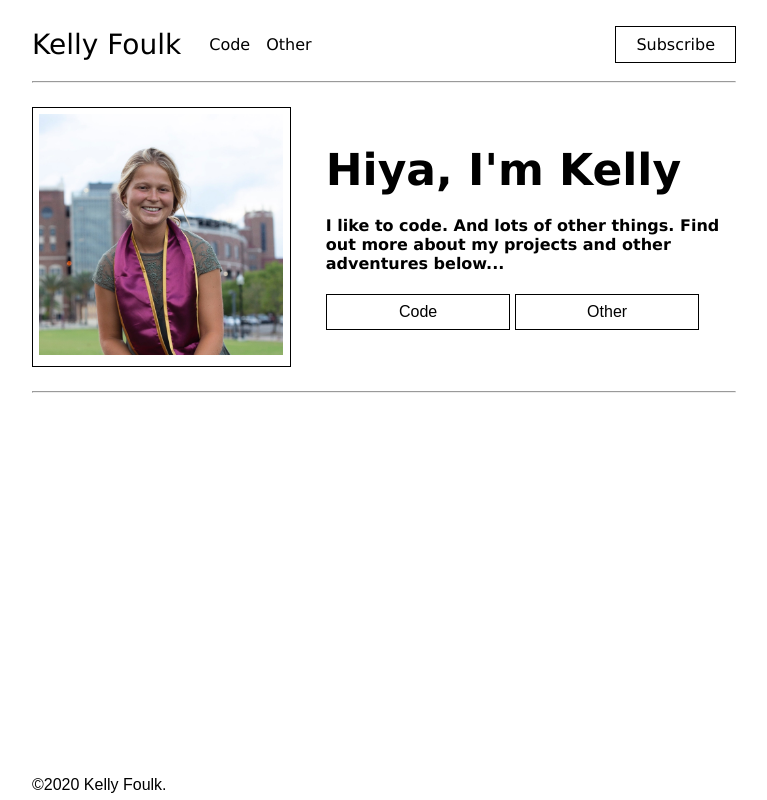
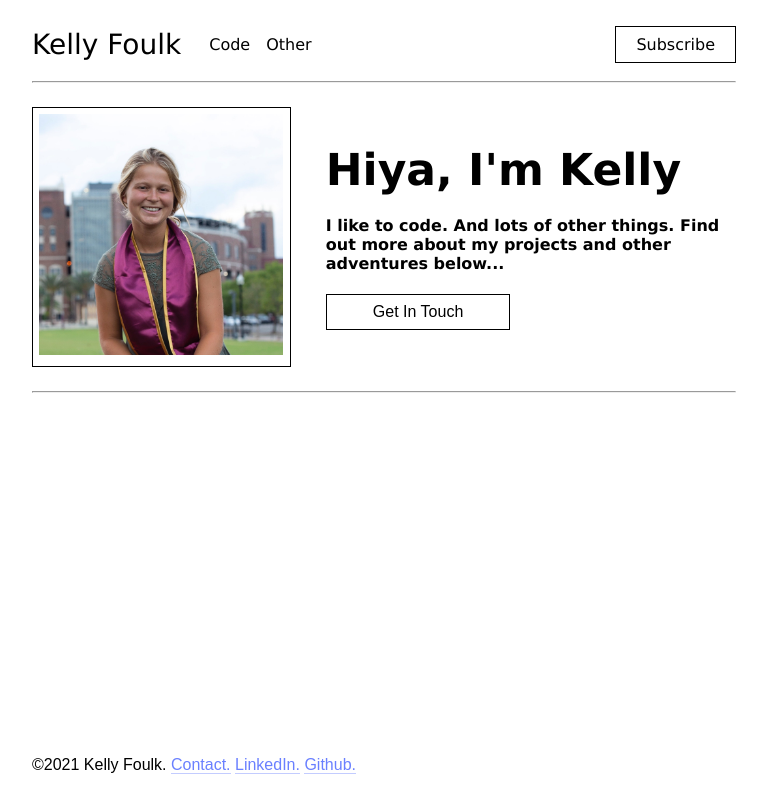
Before and after one commit to klfoulk16/personal_website, a Flask app: page / in a window 1280 px wide. Shown: the whole page, without its empty margins (256-1023 px from the left). Run offline with Flask 2, Linux system fonts and the light colour scheme; data that the repository does not hold is empty; some libraries are stand-ins or nearby versions.

Commit message:
Added contact information and RC Scout.

```diff
--- a/application/static/styles.css
+++ b/application/static/styles.css
@@ -21,14 +21,14 @@ header {
 
 body {
 	font-family: Arial, sans-serif;
-	padding-bottom: 5rem;    /* White-Space to Include Footer*/
+	padding-bottom: 10rem;    /* White-Space to Include Footer*/
 }
 
 footer {
 	/* Situating the footer */
 	position: absolute;
-	bottom: 0;
-	height: 1.5rem;            /* Footer height */
+	bottom: .25em;
+	height: 5.5rem;            /* Footer height */
 }
 
 h1, h3, h4 {
--- a/application/templates/blog/index.html
+++ b/application/templates/blog/index.html
@@ -13,8 +13,7 @@
         <h1>Hiya, I'm Kelly</h1>
         <h4>I like to code. And lots of other things. Find out more about my projects and other adventures below...</h4>
         <div>
-            <a class="btn-link uncolored-link" href='/code'><button>Code</button></a>
-            <a class="btn-link uncolored-link" href='/other'><button>Other</button></a>
+            <a class="btn-link uncolored-link" href='mailto:klf16@my.fsu.edu' target="_blank"><button>Get In Touch</button></a>
         </div>
     </div>
 </div>
--- a/application/templates/layout.html
+++ b/application/templates/layout.html
@@ -48,9 +48,14 @@
 </header>
 <body class="container">
     {% block main %}{% endblock %}
+    <script async defer src="https://www.recurse-scout.com/loader.js?t=c3afa0ba10efbc2b07947ae2877ad02e"></script>
 </body>
 <footer>
-    <span>&copy;2020 Kelly Foulk.</span>
+    <div style="height:2em;width:2em;" class="rc-scout"></div>
+    <p>&copy;2021 Kelly Foulk. <a href='mailto:klf16@my.fsu.edu' target="_blank">Contact.</a>
+        <a href='https://www.linkedin.com/in/kelly-foulk-a8a9a167/'>LinkedIn.</a>
+        <a href='https://github.com/klfoulk16'>Github.</a></p>
+    <script src="{{url_for('static', filename='scripts.js')}}"></script>
     <script src="{{url_for('static', filename='scripts.js')}}"></script>
 </footer>
 </html>
```
Also changed, not shown: README.md.
